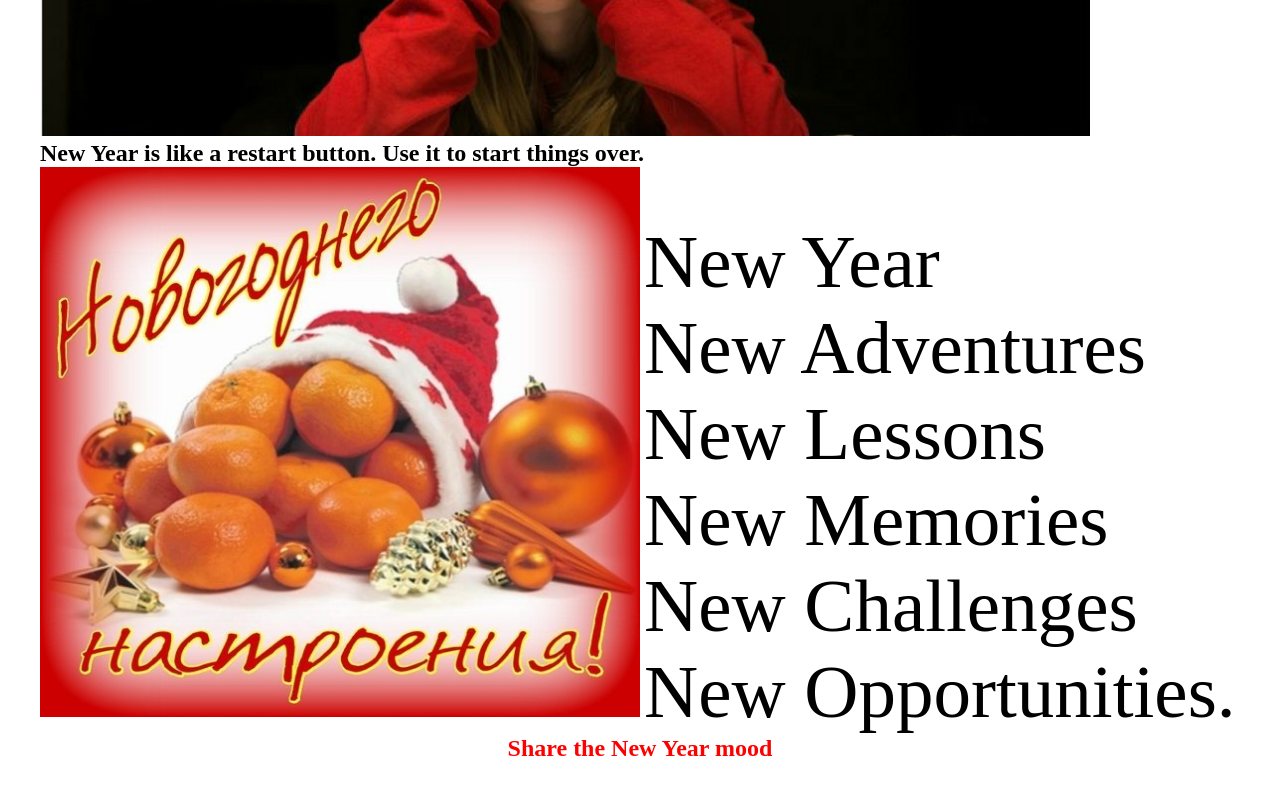
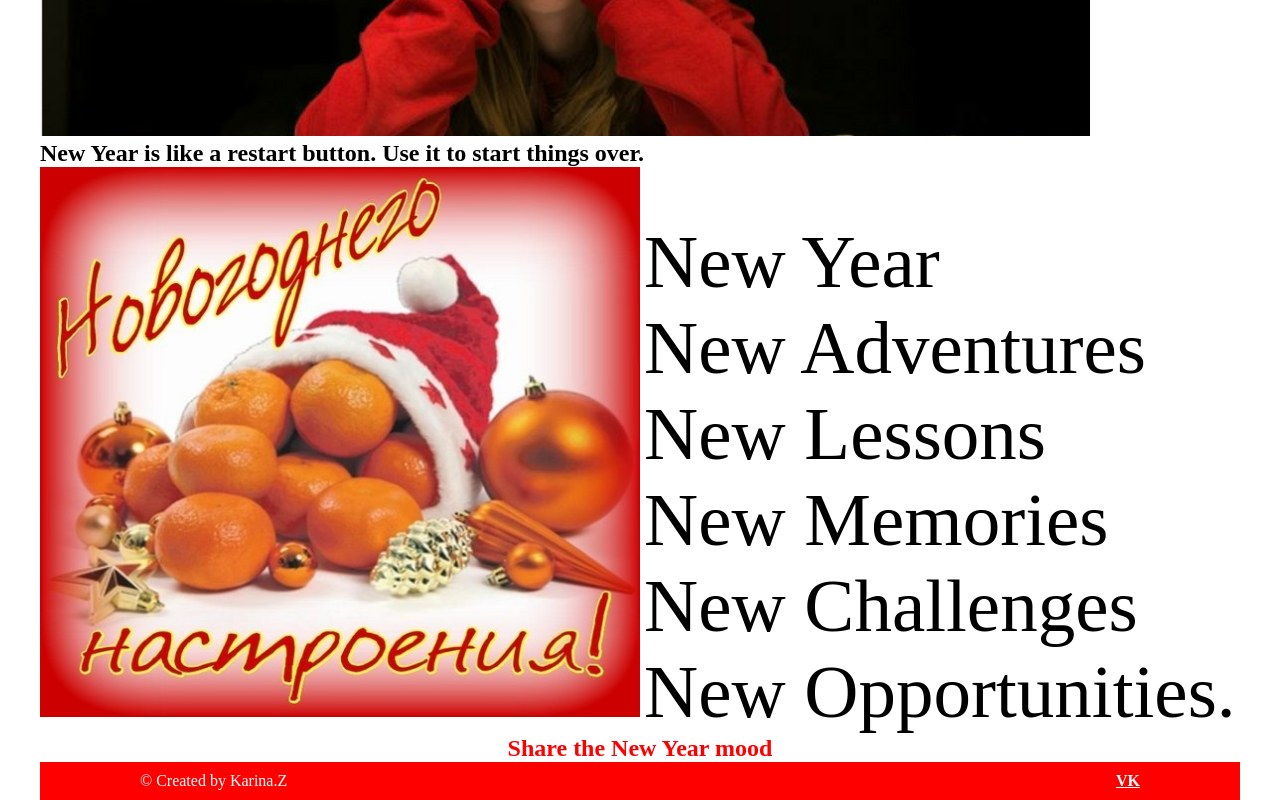
Before and after one commit to kzaichenko/kod3, a plain HTML site: page index.html in a window 1280 px wide. Shown: the part 1295-2095 px from the top of the page. Before the commit the page ends 2057 px from the top, so only its background shows below. Drawn offline with Linux system fonts and the light colour scheme.

Commit message:
Add files via upload

```diff
--- a/index.html
+++ b/index.html
@@ -61,6 +61,16 @@
 			<div class="ya-share2" data-services="collections,vkontakte,facebook,twitter,whatsapp">
 		</div>
 	</div>
+	<footer>
+			<div class="footer">
+				<div class="text9">&copy; Created by Karina.Z</div>
+				<div>
+					<a href="https://vk.com/id442733138" target="blank">
+						VK
+					</a>
+				</div>
+            </div>
+		</footer>
 	</main>
 </body>
 </html>
--- a/style.css
+++ b/style.css
@@ -26,6 +26,7 @@ header {
 
 .h1 {
 	display: inline-block;
+	align-items:center;
 }
 
 .img img {
@@ -126,6 +127,13 @@ margin: auto;
 	color: black;
 }
 
+.nav-link2 {
+	margin: 48px;
+	align-items: center;
+	text-decoration: none;
+	color: black;
+}
+
 .nav-link:hover {
 	/*тут стили, которые нужны для ссылок в шапке при наведении*/
 }
@@ -187,3 +195,25 @@ margin: auto;
 .button {
 	text-align: center;
 }
+
+ footer {
+ 	background-color: red;
+ 	padding: 10px;
+ }
+
+ footer a {
+ 	height: 20px;
+ 	color:white;
+ 	font-weight: bold;
+ 	width: auto;
+ }
+ .footer {
+ 	display: flex;
+ 	justify-content: space-between;
+ 	max-width: 1000px;
+ 	margin: auto;
+ }
+
+ .text9 {
+ 	color: white;
+ }
```
Also changed, not shown: Destor_backgrounds_table's.html (+1 -1 lines), Gift_ideas.html (+24 -2 lines).
